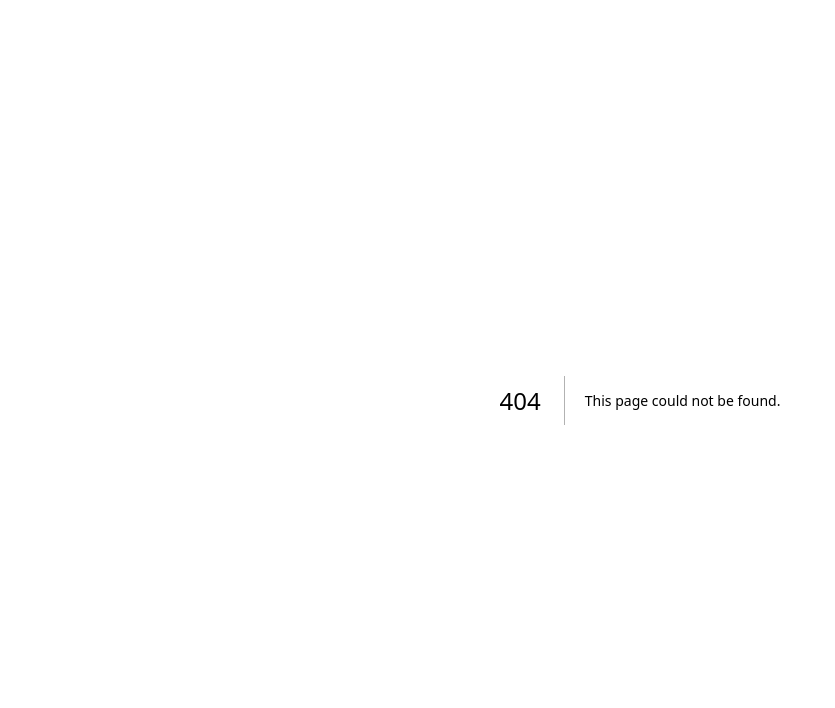
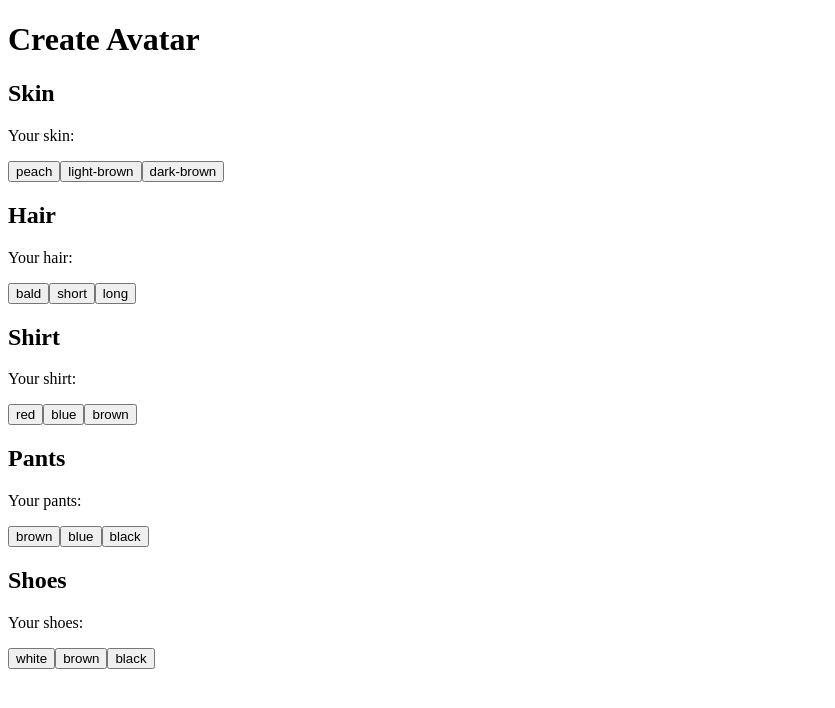
Before and after one commit to sam-schmitt/TIAA-hackathon-december-2022, a Next.js app: page /edit-avatar in a window 1280 px wide. Before the commit this address had no page. Shown: the top 708 px of the page, without its empty margins (0-835 px from the left). Built offline with nearby package versions, Linux system fonts and the light colour scheme.

Commit message:
avatar editor

```diff
--- /dev/null
+++ b/avatar-state/hair.js
@@ -0,0 +1,16 @@
+const hairTypes = [
+	{
+		name: "bald",
+		file: "",
+	},
+	{
+		name: "short",
+		file: "",
+	},
+	{
+		name: "long",
+		file: "",
+	},
+];
+
+export default hairTypes;
--- /dev/null
+++ b/avatar-state/pants.js
@@ -0,0 +1,7 @@
+const pantsTypes = [
+	{ name: "brown", file: "" },
+	{ name: "blue", file: "" },
+	{ name: "black", file: "" },
+];
+
+export default pantsTypes;
--- /dev/null
+++ b/avatar-state/shirt.js
@@ -0,0 +1,7 @@
+const shirtTypes = [
+	{ name: "red", file: "" },
+	{ name: "blue", file: "" },
+	{ name: "brown", file: "" },
+];
+
+export default shirtTypes;
--- /dev/null
+++ b/avatar-state/shoes.js
@@ -0,0 +1,16 @@
+const shoeTypes = [
+	{
+		name: "white",
+		file: "",
+	},
+	{
+		name: "brown",
+		file: "",
+	},
+	{
+		name: "black",
+		file: "",
+	},
+];
+
+export default shoeTypes;
--- /dev/null
+++ b/avatar-state/skin.js
@@ -0,0 +1,16 @@
+const skinTypes = [
+	{
+		name: "peach",
+		file: "",
+	},
+	{
+		name: "light-brown",
+		file: "",
+	},
+	{
+		name: "dark-brown",
+		file: "",
+	},
+];
+
+export default skinTypes;
--- a/pages/_app.js
+++ b/pages/_app.js
@@ -1,7 +1,11 @@
-import '../styles/globals.css'
+import { Provider } from "../providers/Provider";
 
 function MyApp({ Component, pageProps }) {
-  return <Component {...pageProps} />
+	return (
+		<Provider>
+			<Component {...pageProps} />
+		</Provider>
+	);
 }
 
-export default MyApp
+export default MyApp;
--- /dev/null
+++ b/pages/edit-avatar.js
@@ -0,0 +1,102 @@
+import Head from "next/head";
+import { useContext, useState } from "react";
+import hairTypes from "../avatar-state/hair";
+import pantsTypes from "../avatar-state/pants";
+import shirtTypes from "../avatar-state/shirt";
+import shoeTypes from "../avatar-state/shoes";
+import skinTypes from "../avatar-state/skin";
+import { Context } from "../providers/Provider";
+
+export default function EditAvatar() {
+	const {
+		skinType,
+		setSkinType,
+		hairType,
+		setHairType,
+		shirtType,
+		setShirtType,
+		pantsType,
+		setPantsType,
+		shoeType,
+		setShoeType,
+	} = useContext(Context);
+
+	return (
+		<div>
+			<Head>
+				<title>Youture</title>
+				<meta
+					name='description'
+					content='Learn about how to make your retirement fund better by visualizing your future self!'
+				/>
+				<link rel='icon' href='/favicon.ico' />
+			</Head>
+			<h1>Create Avatar</h1>
+			<h2>Skin</h2>
+			<p>Your skin: {skinType}</p>
+			{skinTypes.map(function (item, index) {
+				return (
+					<button
+						onClick={() => {
+							setSkinType(item.name);
+						}}
+					>
+						{item.name}
+					</button>
+				);
+			})}
+			<h2>Hair</h2>
+			<p>Your hair: {hairType}</p>
+			{hairTypes.map(function (item, index) {
+				return (
+					<button
+						onClick={() => {
+							setHairType(item.name);
+						}}
+					>
+						{item.name}
+					</button>
+				);
+			})}
+			<h2>Shirt</h2>
+			<p>Your shirt: {shirtType}</p>
+			{shirtTypes.map(function (item, index) {
+				return (
+					<button
+						onClick={() => {
+							setShirtType(item.name);
+						}}
+					>
+						{item.name}
+					</button>
+				);
+			})}
+			<h2>Pants</h2>
+			<p>Your pants: {pantsType}</p>
+			{pantsTypes.map(function (item, index) {
+				return (
+					<button
+						onClick={() => {
+							setPantsType(item.name);
+						}}
+					>
+						{item.name}
+					</button>
+				);
+			})}
+			<h2>Shoes</h2>
+			<p>Your shoes: {shoeType}</p>
+			{shoeTypes.map(function (item, index) {
+				return (
+					<button
+						onClick={() => {
+							setShoeType(item.name);
+						}}
+					>
+						{item.name}
+					</button>
+				);
+			})}
+		</div>
+	);
+}
--- /dev/null
+++ b/providers/Context.js
@@ -0,0 +1,39 @@
+import { useMemo, useState } from "react";
+
+const AllData = () => {
+	const [hairType, setHairType] = useState("");
+	const [pantsType, setPantsType] = useState("");
+	const [shirtType, setShirtType] = useState("");
+	const [shoeType, setShoeType] = useState("");
+	const [skinType, setSkinType] = useState("");
+
+	const provider = useMemo(
+		() => ({
+			hairType,
+			setHairType,
+			pantsType,
+			setPantsType,
+			shirtType,
+			setShirtType,
+			shoeType,
+			setShoeType,
+			skinType,
+			setSkinType,
+		}),
+		[
+			hairType,
+			setHairType,
+			pantsType,
+			setPantsType,
+			shirtType,
+			setShirtType,
+			shoeType,
+			setShoeType,
+			skinType,
+			setSkinType,
+		]
+	);
+	return provider;
+};
+
+export default AllData;
--- /dev/null
+++ b/providers/Provider.js
@@ -0,0 +1,9 @@
+import React, { createContext } from "react";
+import AllData from "./Context";
+
+export const Context = createContext("");
+
+export const Provider = ({ children }) => {
+	const data = AllData();
+	return <Context.Provider value={data}>{children}</Context.Provider>;
+};
```
Also changed, not shown: components/avatar.js (added, +16 -0 lines), pages/index.js (+24 -68 lines).
